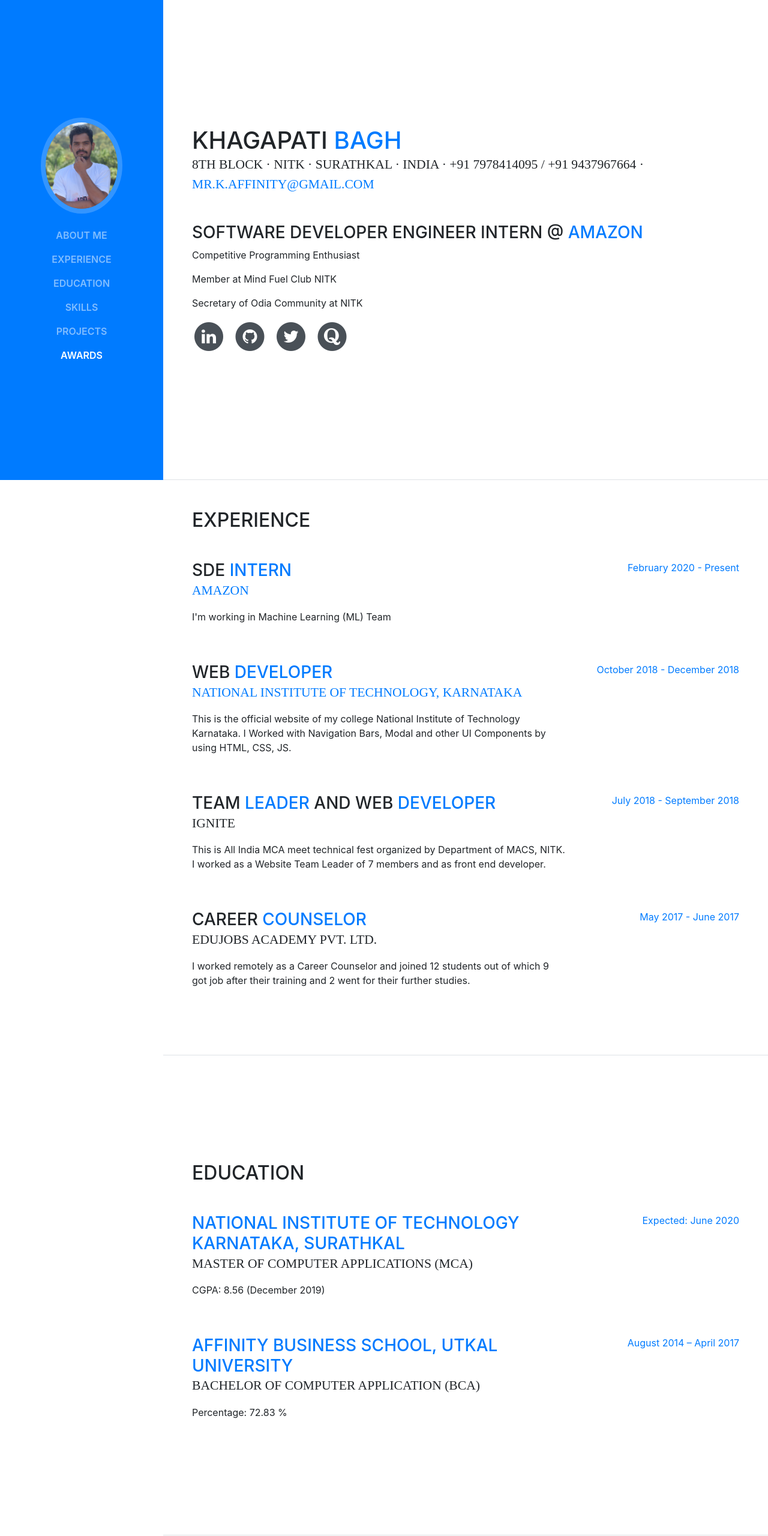
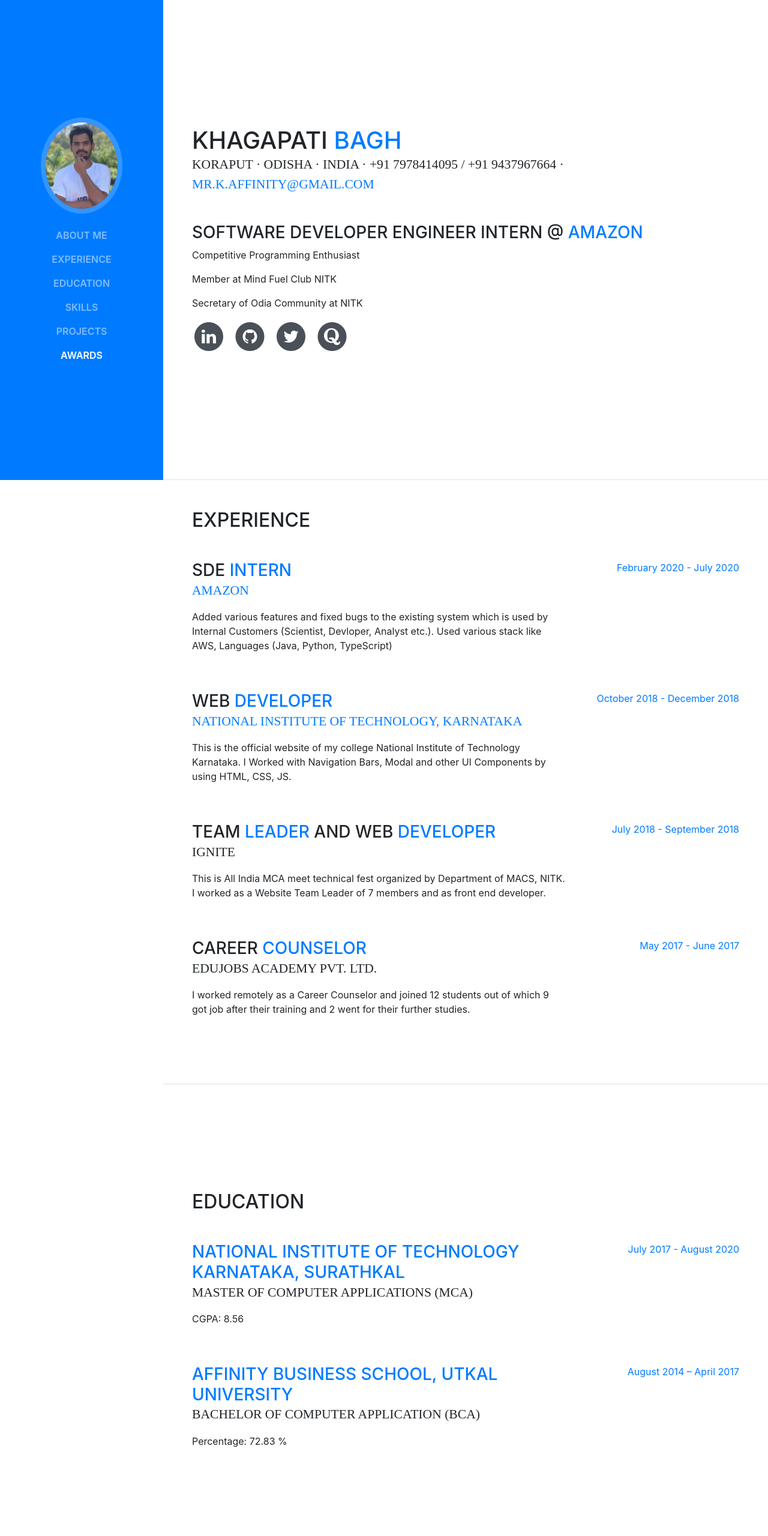
Before and after one commit to khagapati-bagh/khagapati, a website with bundled scripts: page index.html in a window 1280 px wide. Shown: the top 2560 px of the page at 60% size. Built offline with nearby package versions, Linux system fonts and the light colour scheme; a web font is replaced by a local one.

Commit message:
Updated the graduation details

```diff
--- a/index.html
+++ b/index.html
@@ -78,7 +78,7 @@
         <div class="my-auto">
           <h1 class="mb-0">Khagapati <span class="text-primary">Bagh</span>
           </h1>
-          <div class="subheading mb-5">8th Block · NITK · Surathkal · India · +91 7978414095 / +91 9437967664 ·
+          <div class="subheading mb-5">Koraput · Odisha · India · +91 7978414095 / +91 9437967664 ·
             <a href="mailto:mr.k.affinity@gmail.com">mr.k.affinity@gmail.com</a>
           </div>
           <h3>Software Developer Engineer Intern @ <span class="text-primary">AMAZON</span></h3>
@@ -134,10 +134,10 @@
           <div class="resume-content">
             <h3 class="mb-0">SDE <span class="text-primary">INTERN</span></h3>
             <div class="subheading mb-3"><a href="#" target="_blank">AMAZON </a></div>
-            <p>I'm working in Machine Learning (ML) Team</p>
+            <p>Added various features and fixed bugs to the existing system which is used by Internal Customers (Scientist, Devloper, Analyst etc.). Used various stack like AWS, Languages (Java, Python, TypeScript)</p>
           </div>
           <div class="resume-date text-md-right">
-            <span class="text-primary">February 2020 - Present</span>
+            <span class="text-primary">February 2020 - July 2020</span>
           </div>
         </div>
 
@@ -188,10 +188,10 @@
               <h3 class="mb-0"><a href="http://nitk.ac.in/" target="_blank">National Institute Of Technology Karnataka, Surathkal</a></h3>
               <div class="subheading mb-3">Master of Computer Applications (MCA)</div>
               <!-- <div>Master of Computer Applications (MCA)</div> -->
-              <p>CGPA: 8.56 (December 2019)</p>
+              <p>CGPA: 8.56</p>
             </div>
             <div class="resume-date text-md-right">
-              <span class="text-primary">Expected: June 2020</span>
+              <span class="text-primary">July 2017 - August 2020</span>
             </div>
           </div>
 
@@ -217,7 +217,7 @@
           <ul class="fa-ul mb-0">
             <li>
               <i class="fa-li fa fa-check"></i>
-              C, C++, Python, SQL</li>
+              C, C++, Java, Python, SQL</li>
           </ul>
 
           <div class="subheading mb-3"  style="padding-top: 2%;"><span class="text-primary">Relevant Courses</span></div>
@@ -231,7 +231,7 @@
           <ul class="fa-ul mb-0">
             <li>
               <i class="fa-li fa fa-check"></i>
-              Git, STL, Django</li>
+              Git, STL, Django, GCP, AWS</li>
           </ul>
         </div>
       </section>
```
